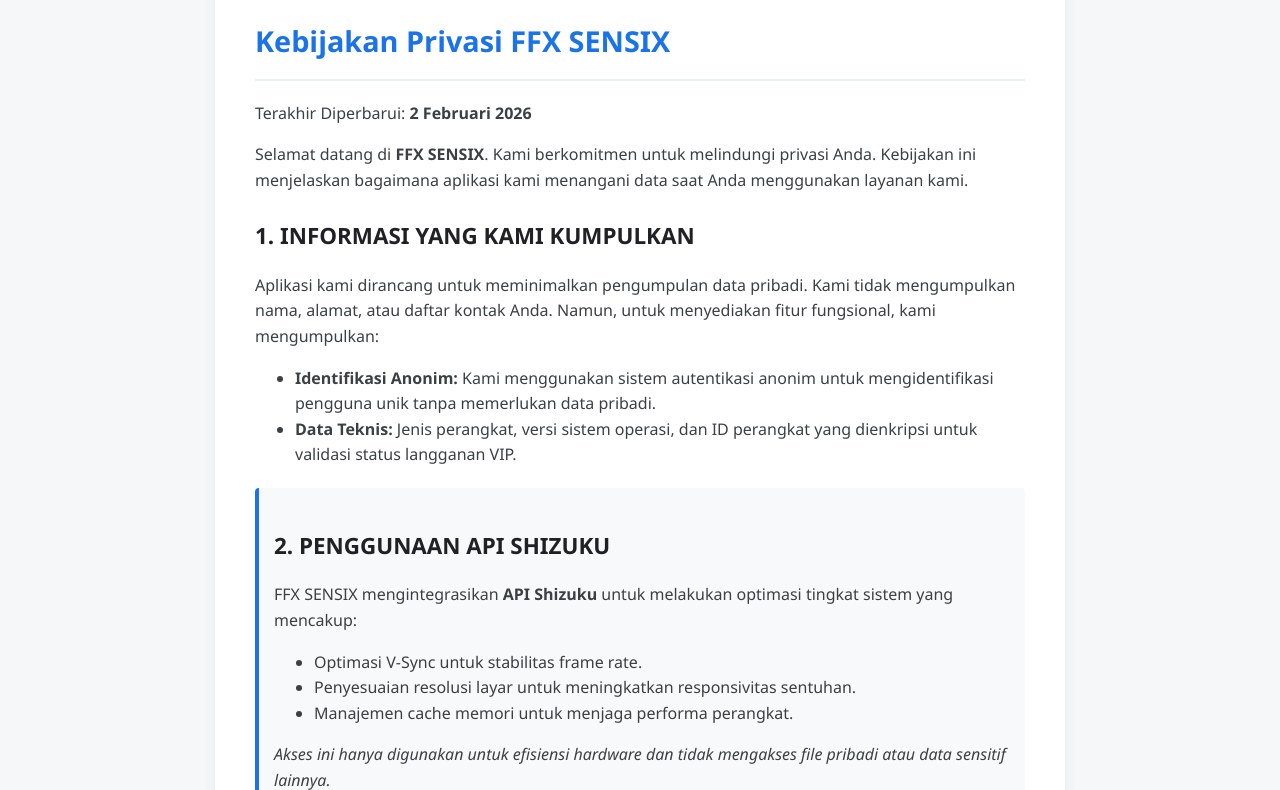
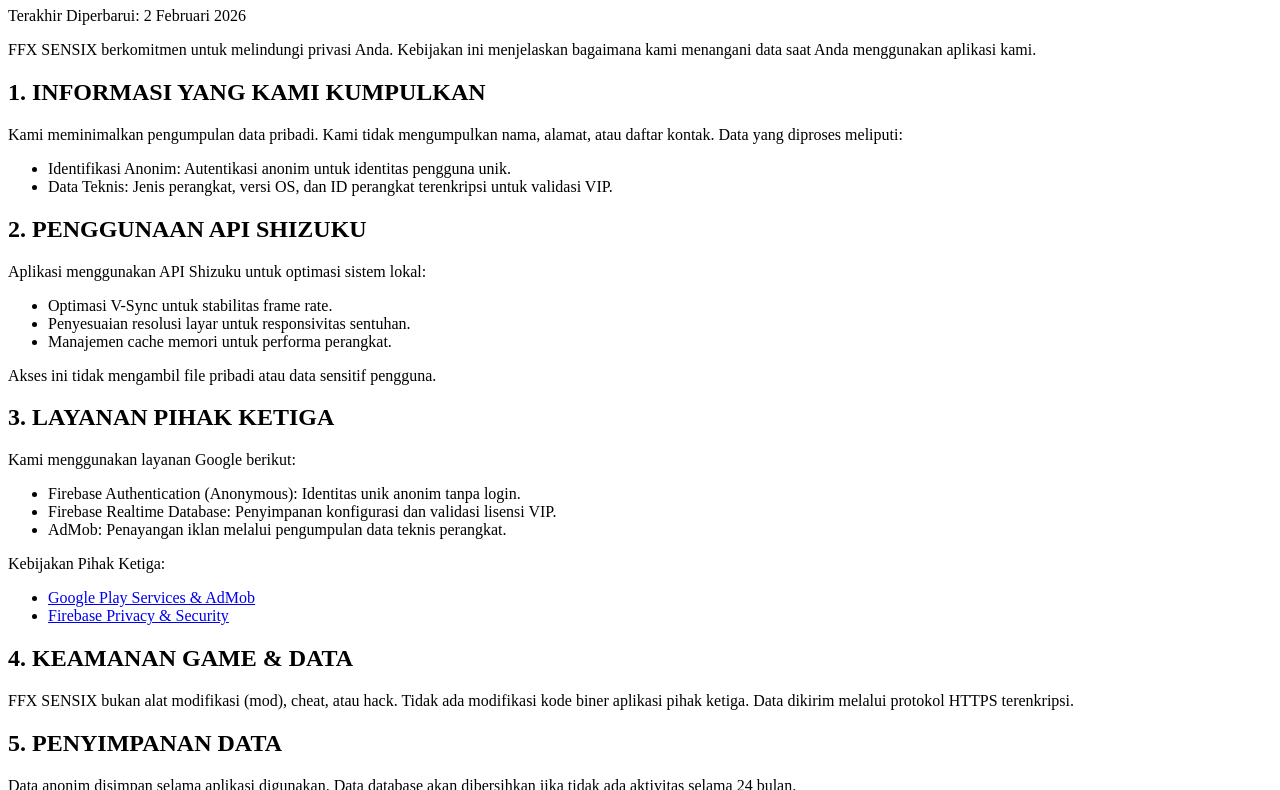
Before and after one commit to cyrust21/ffxsensix, a plain HTML site: page config/privacy-policy.html in a window 1280 px wide. Shown: the part 73-863 px from the top of the page. Drawn offline with Linux system fonts and the light colour scheme.

Commit message:
Update privacy-policy.html

```diff
--- a/config/privacy-policy.html
+++ b/config/privacy-policy.html
@@ -2,74 +2,54 @@
 <html lang="id">
 <head>
     <meta charset="utf-8">
-    <meta name="viewport" content="width=device-width, initial-scale=1.0">
-    <title>Kebijakan Privasi - FFX SENSIX</title>
-    <style>
-        body { font-family: 'Segoe UI', Roboto, Helvetica, Arial, sans-serif; padding: 2em; line-height: 1.6; color: #333; max-width: 850px; margin: auto; background-color: #f5f7f9; }
-        .container { background: #fff; padding: 40px; border-radius: 12px; box-shadow: 0 4px 15px rgba(0,0,0,0.05); }
-        h1 { color: #1a73e8; border-bottom: 2px solid #e8f0fe; padding-bottom: 15px; font-size: 1.8em; }
-        h2 { color: #202124; margin-top: 25px; font-size: 1.4em; }
-        p, li { color: #3c4043; }
-        .highlight-box { background: #f8f9fa; border-left: 4px solid #1a73e8; padding: 15px; margin: 20px 0; border-radius: 4px; }
-        .footer { margin-top: 40px; text-align: center; font-size: 0.85em; color: #70757a; border-top: 1px solid #eee; padding-top: 20px; }
-        a { color: #1a73e8; text-decoration: none; }
-        a:hover { text-decoration: underline; }
-    </style>
+    <title>Kebijakan Privasi FFX SENSIX</title>
 </head>
 <body>
 
-<div class="container">
     <h1>Kebijakan Privasi FFX SENSIX</h1>
-    <p>Terakhir Diperbarui: <strong>2 Februari 2026</strong></p>
+    <p>Terakhir Diperbarui: 2 Februari 2026</p>
 
-    <p>Selamat datang di <strong>FFX SENSIX</strong>. Kami berkomitmen untuk melindungi privasi Anda. Kebijakan ini menjelaskan bagaimana aplikasi kami menangani data saat Anda menggunakan layanan kami.</p>
+    <p>FFX SENSIX berkomitmen untuk melindungi privasi Anda. Kebijakan ini menjelaskan bagaimana kami menangani data saat Anda menggunakan aplikasi kami.</p>
 
     <h2>1. INFORMASI YANG KAMI KUMPULKAN</h2>
-    <p>Aplikasi kami dirancang untuk meminimalkan pengumpulan data pribadi. Kami tidak mengumpulkan nama, alamat, atau daftar kontak Anda. Namun, untuk menyediakan fitur fungsional, kami mengumpulkan:</p>
+    <p>Kami meminimalkan pengumpulan data pribadi. Kami tidak mengumpulkan nama, alamat, atau daftar kontak. Data yang diproses meliputi:</p>
     <ul>
-        <li><strong>Identifikasi Anonim:</strong> Kami menggunakan sistem autentikasi anonim untuk mengidentifikasi pengguna unik tanpa memerlukan data pribadi.</li>
-        <li><strong>Data Teknis:</strong> Jenis perangkat, versi sistem operasi, dan ID perangkat yang dienkripsi untuk validasi status langganan VIP.</li>
+        <li>Identifikasi Anonim: Autentikasi anonim untuk identitas pengguna unik.</li>
+        <li>Data Teknis: Jenis perangkat, versi OS, dan ID perangkat terenkripsi untuk validasi VIP.</li>
     </ul>
 
-    <div class="highlight-box">
-        <h2>2. PENGGUNAAN API SHIZUKU</h2>
-        <p>FFX SENSIX mengintegrasikan <strong>API Shizuku</strong> untuk melakukan optimasi tingkat sistem yang mencakup:</p>
-        <ul>
-            <li>Optimasi V-Sync untuk stabilitas frame rate.</li>
-            <li>Penyesuaian resolusi layar untuk meningkatkan responsivitas sentuhan.</li>
-            <li>Manajemen cache memori untuk menjaga performa perangkat.</li>
-        </ul>
-        <p><em>Akses ini hanya digunakan untuk efisiensi hardware dan tidak mengakses file pribadi atau data sensitif lainnya.</em></p>
-    </div>
+    <h2>2. PENGGUNAAN API SHIZUKU</h2>
+    <p>Aplikasi menggunakan API Shizuku untuk optimasi sistem lokal:</p>
+    <ul>
+        <li>Optimasi V-Sync untuk stabilitas frame rate.</li>
+        <li>Penyesuaian resolusi layar untuk responsivitas sentuhan.</li>
+        <li>Manajemen cache memori untuk performa perangkat.</li>
+    </ul>
+    <p>Akses ini tidak mengambil file pribadi atau data sensitif pengguna.</p>
 
     <h2>3. LAYANAN PIHAK KETIGA</h2>
-    <p>Untuk mendukung fungsionalitas dan keberlanjutan aplikasi, kami menggunakan layanan dari Google Cloud dan Firebase. Layanan ini dapat mengumpulkan data sesuai dengan kebijakan privasi mereka:</p>
+    <p>Kami menggunakan layanan Google berikut:</p>
     <ul>
-        <li><strong>Firebase Authentication (Anonymous):</strong> Digunakan untuk membuat identitas unik anonim bagi pengguna agar dapat mengakses fitur VIP tanpa login manual.</li>
-        <li><strong>Firebase Realtime Database:</strong> Digunakan untuk menyimpan parameter konfigurasi optimasi dan memvalidasi status lisensi VIP secara real-time.</li>
-        <li><strong>AdMob:</strong> Digunakan untuk menampilkan iklan. AdMob dapat mengumpulkan data teknis perangkat untuk menampilkan iklan yang relevan.</li>
+        <li>Firebase Authentication (Anonymous): Identitas unik anonim tanpa login.</li>
+        <li>Firebase Realtime Database: Penyimpanan konfigurasi dan validasi lisensi VIP.</li>
+        <li>AdMob: Penayangan iklan melalui pengumpulan data teknis perangkat.</li>
     </ul>
-    <p>Tautan Kebijakan Privasi Pihak Ketiga:</p>
+    <p>Kebijakan Pihak Ketiga:</p>
     <ul>
-        <li><a href="https://policies.google.com/privacy" target="_blank">Google Play Services & AdMob</a></li>
-        <li><a href="https://firebase.google.com/support/privacy" target="_blank">Firebase Privacy & Security</a></li>
+        <li><a href="https://policies.google.com/privacy">Google Play Services & AdMob</a></li>
+        <li><a href="https://firebase.google.com/support/privacy">Firebase Privacy & Security</a></li>
     </ul>
 
     <h2>4. KEAMANAN GAME & DATA</h2>
-    <p>Kami menjamin bahwa Aplikasi ini bukan merupakan alat modifikasi (mod), cheat, atau hack. Kami tidak memodifikasi kode biner aplikasi pihak ketiga. Keamanan data Anda dijaga melalui enkripsi protokol HTTPS saat berkomunikasi dengan database Firebase.</p>
+    <p>FFX SENSIX bukan alat modifikasi (mod), cheat, atau hack. Tidak ada modifikasi kode biner aplikasi pihak ketiga. Data dikirim melalui protokol HTTPS terenkripsi.</p>
 
     <h2>5. PENYIMPANAN DATA</h2>
-    <p>Data teknis anonim disimpan selama Anda menggunakan aplikasi. Jika Anda menghapus aplikasi, data identifikasi anonim di perangkat Anda akan terhapus. Data pada database kami akan dibersihkan secara berkala jika tidak ada aktivitas selama 24 bulan.</p>
+    <p>Data anonim disimpan selama aplikasi digunakan. Data database akan dibersihkan jika tidak ada aktivitas selama 24 bulan.</p>
 
     <h2>6. HUBUNGI KAMI</h2>
-    <p>Jika Anda memiliki pertanyaan mengenai kebijakan privasi ini atau praktik kami, silakan hubungi tim pengembang melalui:</p>
-    <p><strong>Email:</strong> <a href="mailto:cyrustmods21@gmail.com">cyrustmods21@gmail.com</a></p>
+    <p>Email: cyrustmods21@gmail.com</p>
 
-    <div class="footer">
-        &copy; 2026 FFX SENSIX. Seluruh hak cipta dilindungi undang-undang.<br>
-        Dibuat sesuai dengan standar kebijakan pengembang Google Play Store.
-    </div>
-</div>
+    <p>&copy; 2026 FFX SENSIX.</p>
 
 </body>
 </html>
```
